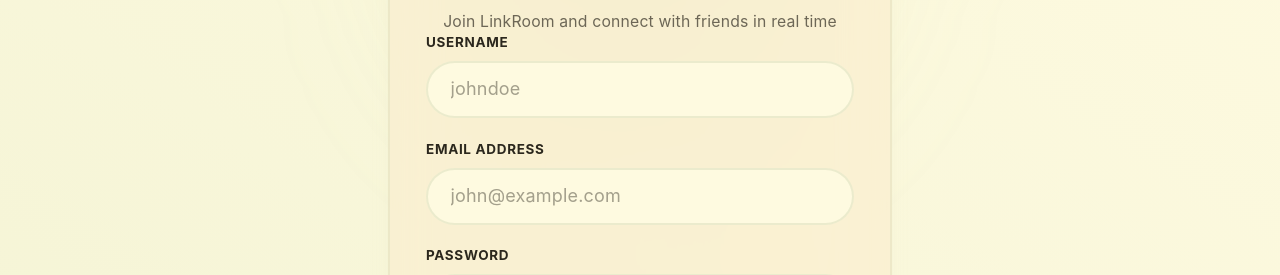
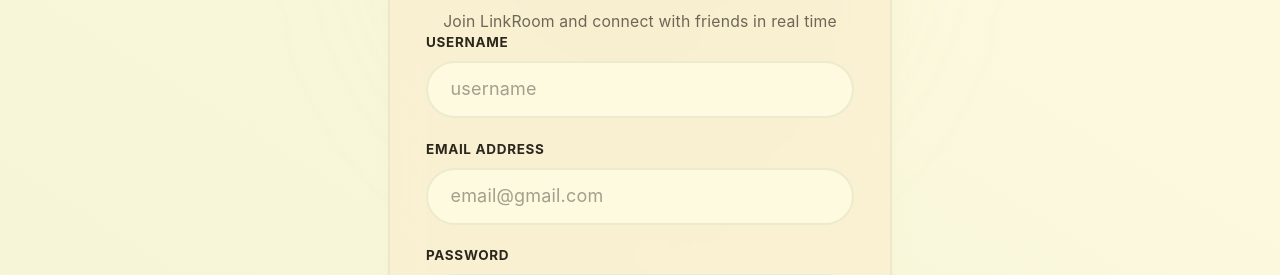
Before and after one commit to sanjaychalawariya/LinkRoom, a React (Vite) app in the folder client/: page /signup in a window 1280 px wide. Shown: the part 285-560 px from the top of the page. Built offline with nearby package versions, Linux system fonts and the light colour scheme; no server answers.

Commit message:
remove john placeholders from login and signup pages

```diff
--- a/client/src/pages/Login.jsx
+++ b/client/src/pages/Login.jsx
@@ -80,7 +80,7 @@
               name="identifier"
               value={identifier}
               onChange={handleChange}
-              placeholder="john@gmail.com or johndoe"
+              placeholder="email@gmail.com or username"
               className="w-full bg-[#fefae0] text-[#2b271d] placeholder-[#4a4538]/50 border-2 border-[#ccd5ae]/40 px-5 py-3 rounded-full focus:outline-none focus:ring-2 focus:ring-[#d4a373]/30 focus:border-[#d4a373] transition-all duration-200"
               required
             />
--- a/client/src/pages/Signup.jsx
+++ b/client/src/pages/Signup.jsx
@@ -97,7 +97,7 @@
               name="username"
               value={username}
               onChange={handleChange}
-              placeholder="johndoe"
+              placeholder="username"
               className="w-full bg-[#fefae0] text-[#2b271d] placeholder-[#4a4538]/50 border-2 border-[#ccd5ae]/40 px-5 py-3 rounded-full focus:outline-none focus:ring-2 focus:ring-[#d4a373]/30 focus:border-[#d4a373] transition-all duration-200"
               required
             />
@@ -112,7 +112,7 @@
               name="email"
               value={email}
               onChange={handleChange}
-              placeholder="john@example.com"
+              placeholder="email@gmail.com"
               className="w-full bg-[#fefae0] text-[#2b271d] placeholder-[#4a4538]/50 border-2 border-[#ccd5ae]/40 px-5 py-3 rounded-full focus:outline-none focus:ring-2 focus:ring-[#d4a373]/30 focus:border-[#d4a373] transition-all duration-200"
               required
             />
```
